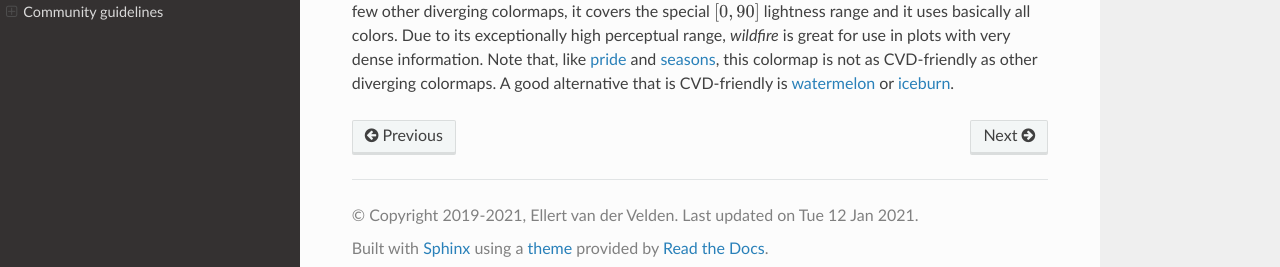
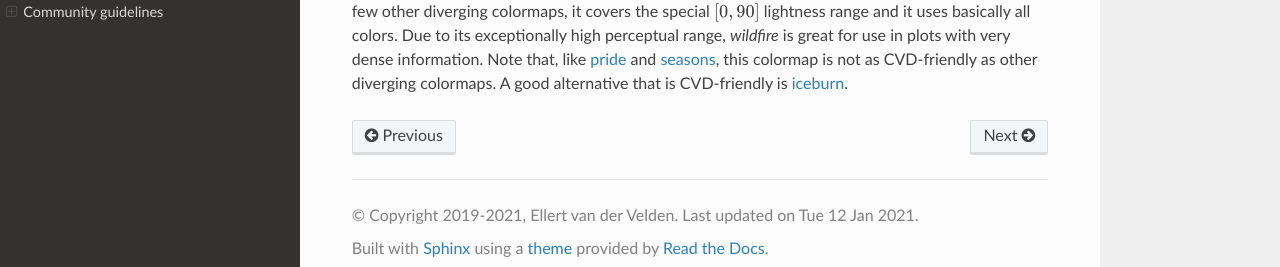
Before and after one commit to 1313e/CMasher, a Sphinx documentation site: the page built from docs/source/user/diverging/wildfire.rst, in a window 1280 px wide and 900 px high, scrolled down 660 px, cut to the strip 616-883 px from the top of the window. Built offline with Sphinx 7.4.7 and the Read the Docs theme 2.0.0, drawn with Linux system fonts in a browser that asks for light colours.

Commit message:
Fixed a few mistakes in the online documentation.

```diff
--- a/docs/source/user/diverging/pride.rst
+++ b/docs/source/user/diverging/pride.rst
@@ -14,6 +14,6 @@
 
 The *pride* colormap is a visual representation of the equality of all communities.
 It covers the special lightness range of :math:`[10, 90]` and uses all major colors.
-Like the :ref:`fusion` and :ref:`wildfire` colormaps, this colormap has an exceptionally high perceptual range, making it ideal for dense information plots where the distance to the common center should be highlighted.
+Like the :ref:`fusion` and :ref:`seasons` colormaps, this colormap has an exceptionally high perceptual range, making it ideal for dense information plots where the distance to the common center should be highlighted.
 Note that unlike most other colormaps, *pride* does not feature a black or white area, making it easier to write annotations on top of it.
 Also note that, like the :ref:`chroma` sequential colormap, *pride* is not as CVD-friendly as other colormaps in *CMasher*.
--- a/docs/source/user/diverging/wildfire.rst
+++ b/docs/source/user/diverging/wildfire.rst
@@ -16,4 +16,4 @@
 Like a few other diverging colormaps, it covers the special :math:`[0, 90]` lightness range and it uses basically all colors.
 Due to its exceptionally high perceptual range, *wildfire* is great for use in plots with very dense information.
 Note that, like :ref:`pride` and :ref:`seasons`, this colormap is not as CVD-friendly as other diverging colormaps.
-A good alternative that is CVD-friendly is :ref:`watermelon` or :ref:`iceburn`.
+A good alternative that is CVD-friendly is :ref:`iceburn`.
```
